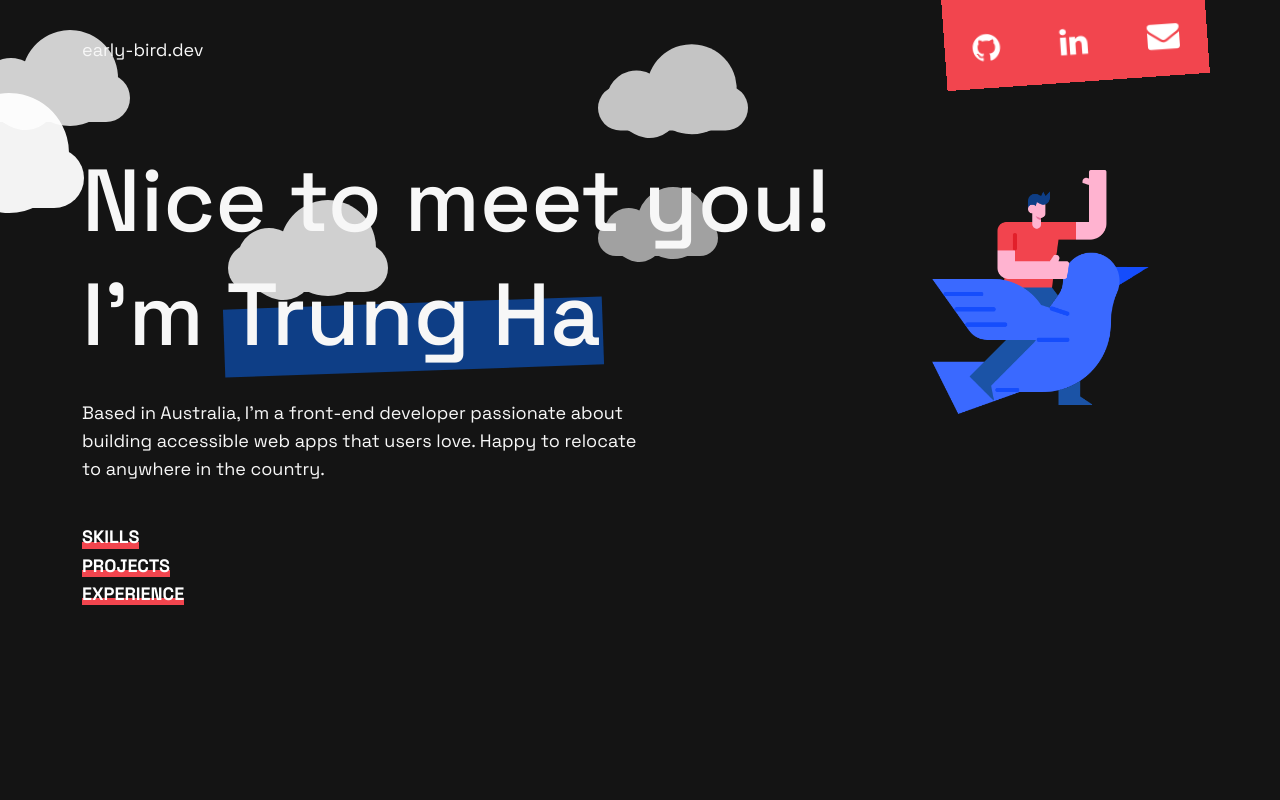
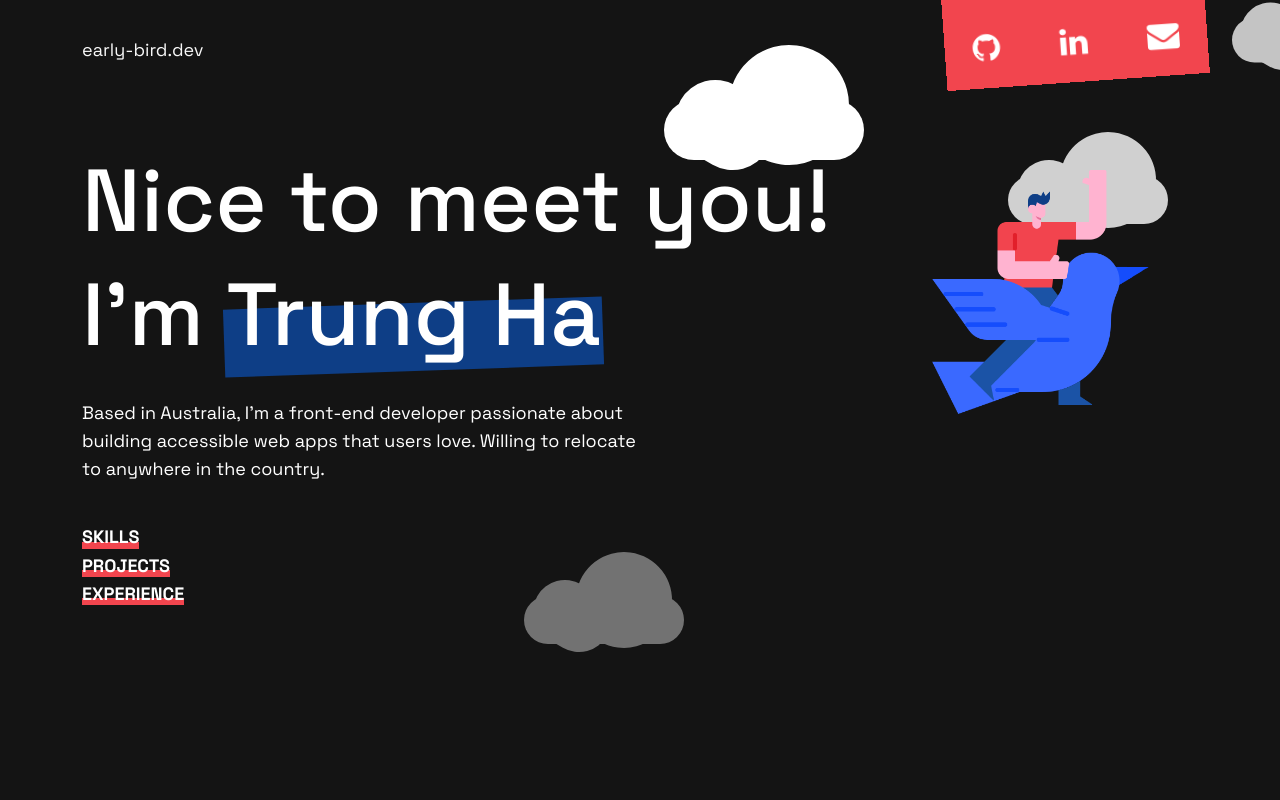
Before and after one commit to earlybird-dev/my-portfolio, a React (Create React App) app: page / in a window 1280 px wide. Shown: the top 800 px of the page. Built offline with nearby package versions, Linux system fonts and the light colour scheme.

Commit message:
Adjust clouds position and speed

```diff
--- a/src/components/Header.jsx
+++ b/src/components/Header.jsx
@@ -5,12 +5,22 @@ const Header = () => {
   return (
     <>
       <header className="header min-vh-100 pb-5">
+        <div className="container-fluid m-0 position-relative">
+          <div id="clouds" className="">
+            <div className="cloud x1">1</div>
+            <div className="cloud x2">2</div>
+            <div className="cloud x3">3</div>
+            <div className="cloud x4">4</div>
+            <div className="cloud x5">5</div>
+            <div className="cloud x6">6</div>
+          </div>
+        </div>
         <div className="container">
           <div className="navbar d-flex flex-column-reverse flex-sm-row justify-content-between mb-1 mb-sm-5 animate__animated  animate__backInDown animate__delay-1s">
             <div className="navbar-name">
               <a href="/#">early-bird.dev</a>
             </div>
-            <div className="navbar-social d-flex gap-2 gap-md-4 pb-1 pb-md-3 ">
+            <div className="navbar-social d-flex align-items-center justify-content-center gap-2 gap-md-4 pb-1 pb-md-3 ">
               <a
                 href="https://github.com/earlybird-dev"
                 rel="noreferrer"
@@ -37,16 +47,6 @@ const Header = () => {
               </a>
             </div>
           </div>
-          <div className="w-100 position-relative">
-            <div id="clouds">
-              <div className="cloud x1"></div>
-              <div className="cloud x2"></div>
-              <div className="cloud x3"></div>
-              <div className="cloud x4"></div>
-              <div className="cloud x5"></div>
-            </div>
-          </div>
-
           <div className="intro d-flex flex-column gap-4">
             <div className="logo d-flex align-items-center justify-content-center animate__animated  animate__lightSpeedInLeft animate__delay-1s">
               <img src={logo} alt="logo" className="" />
@@ -62,8 +62,8 @@ const Header = () => {
             </div>
             <p className="">
               Based in Australia, I'm a front-end developer passionate about
-              building accessible web apps that users love. Happy to relocate to
-              anywhere in the country.
+              building accessible web apps that users love. Willing to relocate
+              to anywhere in the country.
             </p>
             <div className="d-flex flex-column ">
               <a href="#skills" className="">
--- a/src/scss/index.scss
+++ b/src/scss/index.scss
@@ -37,6 +37,7 @@ $theme-colors: map-merge($custom-theme-colors, $theme-colors);
 
 @import url('https://fonts.googleapis.com/css2?family=Space+Grotesk:wght@300;400;500;600;700&display=swap');
 
+// VARIABLES
 $font-primary: 'Space Grotesk', sans-serif;
 $fs-88: 5.5rem;
 $fs-72: 4.5rem;
@@ -49,6 +50,7 @@ $fs-18: 1.125rem;
 $fs-16: 1rem;
 $fs-12: 0.75rem;
 
+// MIXIN
 @mixin border-radius($radius) {
   -webkit-border-radius: $radius;
   -moz-border-radius: $radius;
@@ -57,12 +59,31 @@ $fs-12: 0.75rem;
 }
 
 @mixin transition($transition) {
-  -moz-transition: all $transition ease;
-  -o-transition: all $transition ease;
-  -webkit-transition: all $transition ease;
-  -ms-transition: all $transition ease;
-  transition: all $transition ease;
+  -moz-transition: all $transition ease-in-out;
+  -o-transition: all $transition ease-in-out;
+  -webkit-transition: all $transition ease-in-out;
+  -ms-transition: all $transition ease-in-out;
+  transition: all $transition ease-in-out;
 }
+
+@mixin transform-scale($scale) {
+  -webkit-transform: scale($scale);
+  -moz-transform: scale($scale);
+  transform: scale($scale);
+}
+
+@mixin transform-rotate($rotate) {
+  -webkit-transform: rotate($rotate);
+  -moz-transform: rotate($rotate);
+  transform: rotate($rotate);
+}
+
+@mixin moveclouds-animation($duration) {
+  -webkit-animation: moveclouds $duration linear infinite;
+  -moz-animation: moveclouds $duration linear infinite;
+  -o-animation: moveclouds $duration linear infinite;
+}
+// GENERAL
 
 html {
   box-sizing: border-box;
@@ -79,7 +100,7 @@ body {
   margin: 0;
   font-family: $font-primary;
   background-color: $black;
-  color: $lightgray;
+  color: $white;
   font-size: $fs-18;
   line-height: 1.56;
   overflow-x: hidden;
@@ -130,7 +151,7 @@ h2 {
       bottom: 0;
       z-index: -1;
       transform: rotate(-2deg);
-      transition: background-color 0.25s ease-in-out;
+      @include transition(0.25s);
     }
     &:hover::before {
       background-color: $darkred;
@@ -170,6 +191,8 @@ a {
   }
 }
 
+// HEADER
+
 .header {
   .navbar {
     .navbar-name {
@@ -187,22 +210,22 @@ a {
     }
 
     .navbar-social {
-      transform: rotate(-4deg);
+      // transform: rotate(-4deg);
+
       position: relative;
-
-      display: -webkit-box;
-      display: -webkit-flex;
-      display: -ms-flexbox;
-      display: flex;
-      -webkit-box-pack: center;
-      -webkit-justify-content: center;
-      -ms-flex-pack: center;
-      justify-content: center;
-      -webkit-box-align: center;
-      -webkit-align-items: center;
-      -ms-flex-align: center;
-      align-items: center;
-
+      @include transform-rotate(-4deg);
+      // display: -webkit-box;
+      // display: -webkit-flex;
+      // display: -ms-flexbox;
+      // display: flex;
+      // -webkit-box-pack: center;
+      // -webkit-justify-content: center;
+      // -ms-flex-pack: center;
+      // justify-content: center;
+      // -webkit-box-align: center;
+      // -webkit-align-items: center;
+      // -ms-flex-align: center;
+      // align-items: center;
       .icon-3d {
         font-size: $fs-32;
         @include media-breakpoint-down(md) {
@@ -250,33 +273,36 @@ a {
     }
   }
 
+  // CLOUDS
+  // Credit to Oscar Bustos at https://codepen.io/elchiconube/pen/naxOWv
+
   #clouds {
-    // padding: 100px 0;
-    // background: #c9dbe9;
-    // background: -webkit-linear-gradient(top, #c9dbe9 0%, #fff 100%);
-    // background: -linear-gradient(top, #c9dbe9 0%, #fff 100%);
-    // background: -moz-linear-gradient(top, #c9dbe9 0%, #fff 100%);
     position: absolute;
-    top: 0;
+    top: 50px;
+    @include media-breakpoint-down(md) {
+      top: 30px;
+      padding: 50px 0px;
+    }
     z-index: -1;
-    // width: 100%;
+    // background: hsl(0, 0%, 14%);
+    padding: 100px 0px;
   }
 
-  /*Time to finalise the cloud shape*/
+  // Cloud shape
   .cloud {
+    color: $black;
+    font-size: 20px;
+    text-align: center;
     width: 200px;
     height: 60px;
     background: $white;
-    border-radius: 200px;
-    -moz-border-radius: 200px;
-    -webkit-border-radius: 200px;
     position: relative;
+    @include border-radius(200px);
   }
 
   .cloud:before,
   .cloud:after {
     content: '';
-    position: absolute;
     background: $white;
     width: 100px;
     height: 80px;
@@ -284,13 +310,8 @@ a {
     top: -15px;
     left: 10px;
 
-    border-radius: 100px;
-    -moz-border-radius: 100px;
-    -webkit-border-radius: 100px;
-
-    -webkit-transform: rotate(30deg);
-    transform: rotate(30deg);
-    -moz-transform: rotate(30deg);
+    @include border-radius(100px);
+    @include transform-rotate(30deg);
   }
 
   .cloud:after {
@@ -301,149 +322,151 @@ a {
     right: 15px;
   }
 
-  /*Time to animate*/
+  // Make animation
   .x1 {
-    -webkit-animation: moveclouds 10s linear infinite;
-    -moz-animation: moveclouds 10s linear infinite;
-    -o-animation: moveclouds 10s linear infinite;
-    opacity: 0.95; /*opacity proportional to the size*/
+    opacity: 1;
+    top: -50px;
     @include media-breakpoint-down(md) {
-      -webkit-transform: scale(0.5);
-      -moz-transform: scale(0.5);
-      transform: scale(0.5);
+      top: 100px;
+    }
+    @include moveclouds-animation(12s);
+
+    @include media-breakpoint-down(md) {
+      @include transform-scale(0.5);
     }
   }
 
-  /*variable speed, opacity, and position of clouds for realistic effect*/
   .x2 {
-    left: 200px;
+    opacity: 0.75;
+    @include moveclouds-animation(13s);
+
+    left: 470px;
+    top: -200px;
     @include media-breakpoint-down(md) {
-      left: 100px;
+      left: 235px;
     }
-    -webkit-transform: scale(0.6);
-    -moz-transform: scale(0.6);
-    transform: scale(0.6);
-    opacity: 0.6; /*opacity proportional to the size*/
+    @include transform-scale(0.75);
+
     @include media-breakpoint-down(md) {
-      -webkit-transform: scale(0.3);
-      -moz-transform: scale(0.3);
-      transform: scale(0.3);
+      @include transform-scale(0.375);
     }
-    /*Speed will also be proportional to the size and opacity*/
-    /*More the speed. Less the time in 's' = seconds*/
-    -webkit-animation: moveclouds 20s linear infinite;
-    -moz-animation: moveclouds 20s linear infinite;
-    -o-animation: moveclouds 20s linear infinite;
   }
 
   .x3 {
-    left: -250px;
-    top: -200px;
+    opacity: 0.8;
+    @include moveclouds-animation(24s);
+
+    left: -150px;
+    top: -100px;
     @include media-breakpoint-down(md) {
-      left: -125px;
+      left: -75px;
     }
-    -webkit-transform: scale(0.8);
-    -moz-transform: scale(0.8);
-    transform: scale(0.8);
-    opacity: 0.8; /*opacity proportional to the size*/
+
+    @include transform-scale(0.8);
     @include media-breakpoint-down(md) {
-      -webkit-transform: scale(0.4);
-      -moz-transform: scale(0.4);
-      transform: scale(0.4);
+      @include transform-scale(0.4);
     }
-    -webkit-animation: moveclouds 15s linear infinite;
-    -moz-animation: moveclouds 15s linear infinite;
-    -o-animation: moveclouds 15s linear infinite;
   }
 
   .x4 {
-    left: 470px;
-    top: -250px;
+    opacity: 0.9;
+    @include moveclouds-animation(20s);
+
+    left: 200px;
+    top: 300px;
     @include media-breakpoint-down(md) {
-      left: 235px;
+      left: 100px;
+      top: 500px;
     }
-    -webkit-transform: scale(0.75);
-    -moz-transform: scale(0.75);
-    transform: scale(0.75);
-    opacity: 0.75; /*opacity proportional to the size*/
+
+    @include transform-scale(0.6);
     @include media-breakpoint-down(md) {
-      -webkit-transform: scale(0.375);
-      -moz-transform: scale(0.375);
-      transform: scale(0.375);
+      @include transform-scale(0.3);
     }
-    -webkit-animation: moveclouds 13s linear infinite;
-    -moz-animation: moveclouds 13s linear infinite;
-    -o-animation: moveclouds 13s linear infinite;
   }
 
   .x5 {
-    left: -150px;
-    top: -150px;
+    opacity: 0.4;
+    @include moveclouds-animation(15s);
+
+    left: -350px;
+    top: 200px;
     @include media-breakpoint-down(md) {
-      left: -75px;
+      left: -125px;
+      top: 350px;
     }
-    -webkit-transform: scale(0.8);
-    -moz-transform: scale(0.8);
-    transform: scale(0.8);
-    opacity: 0.8; /*opacity proportional to the size*/
+
+    @include transform-scale(0.8);
     @include media-breakpoint-down(md) {
-      -webkit-transform: scale(0.4);
-      -moz-transform: scale(0.4);
-      transform: scale(0.4);
+      @include transform-scale(0.4);
     }
-    -webkit-animation: moveclouds 20s linear infinite;
-    -moz-animation: moveclouds 20s linear infinite;
-    -o-animation: moveclouds 20s linear infinite;
+  }
+
+  .x6 {
+    opacity: 0.6;
+    @include moveclouds-animation(10s);
+
+    left: 250px;
+    top: 400px;
+    @include media-breakpoint-down(md) {
+      left: -125px;
+      top: 550px;
+    }
+
+    @include transform-scale(0.7);
+    @include media-breakpoint-down(md) {
+      @include transform-scale(0.35);
+    }
   }
 
   @keyframes moveclouds {
     0% {
-      margin-left: 750px;
+      margin-left: 1600px;
     }
     100% {
-      margin-left: -750px;
+      margin-left: -200px;
     }
   }
   @-moz-keyframes moveclouds {
     0% {
-      margin-left: 750px;
+      margin-left: 1600px;
     }
     100% {
-      margin-left: -750px;
+      margin-left: -200px;
     }
   }
   @-o-keyframes moveclouds {
     0% {
-      margin-left: 750px;
+      margin-left: 1600px;
     }
     100% {
-      margin-left: -750px;
+      margin-left: -200px;
     }
   }
 
   @include media-breakpoint-down(md) {
     @keyframes moveclouds {
       0% {
-        margin-left: 250px;
+        margin-left: 500px;
       }
       100% {
-        margin-left: -250px;
+        margin-left: -150px;
       }
     }
     @-moz-keyframes moveclouds {
       0% {
-        margin-left: 250px;
+        margin-left: 500px;
       }
       100% {
-        margin-left: -250px;
+        margin-left: -150px;
       }
     }
     @-o-keyframes moveclouds {
       0% {
-        margin-left: 250px;
+        margin-left: 500px;
       }
       100% {
-        margin-left: -250px;
+        margin-left: -150px;
       }
     }
   }
@@ -479,7 +502,7 @@ a {
           bottom: 0;
           z-index: -1;
           transform: rotate(-2deg);
-          transition: background-color 0.25s ease-in-out;
+          @include transition(0.25s);
         }
         &:hover::before {
           background-color: $darkred;
@@ -519,7 +542,7 @@ a {
         width: 100%;
         height: 7px;
         z-index: -1;
-        transition: all 0.3s ease-in-out;
+        @include transition(0.25s);
       }
 
       &:hover::before {
@@ -536,7 +559,7 @@ a {
 #skills {
   .skill-web {
     background-color: darken($darkgray, 1%);
-    transition: all 0.25s ease-in-out;
+    @include transition(0.25s);
     &:hover {
       background-color: darken($darkgray, 4%);
     }
```
Also changed, not shown: src/css/index.css, 1 other file (tests, documents, lock files or other folders).
